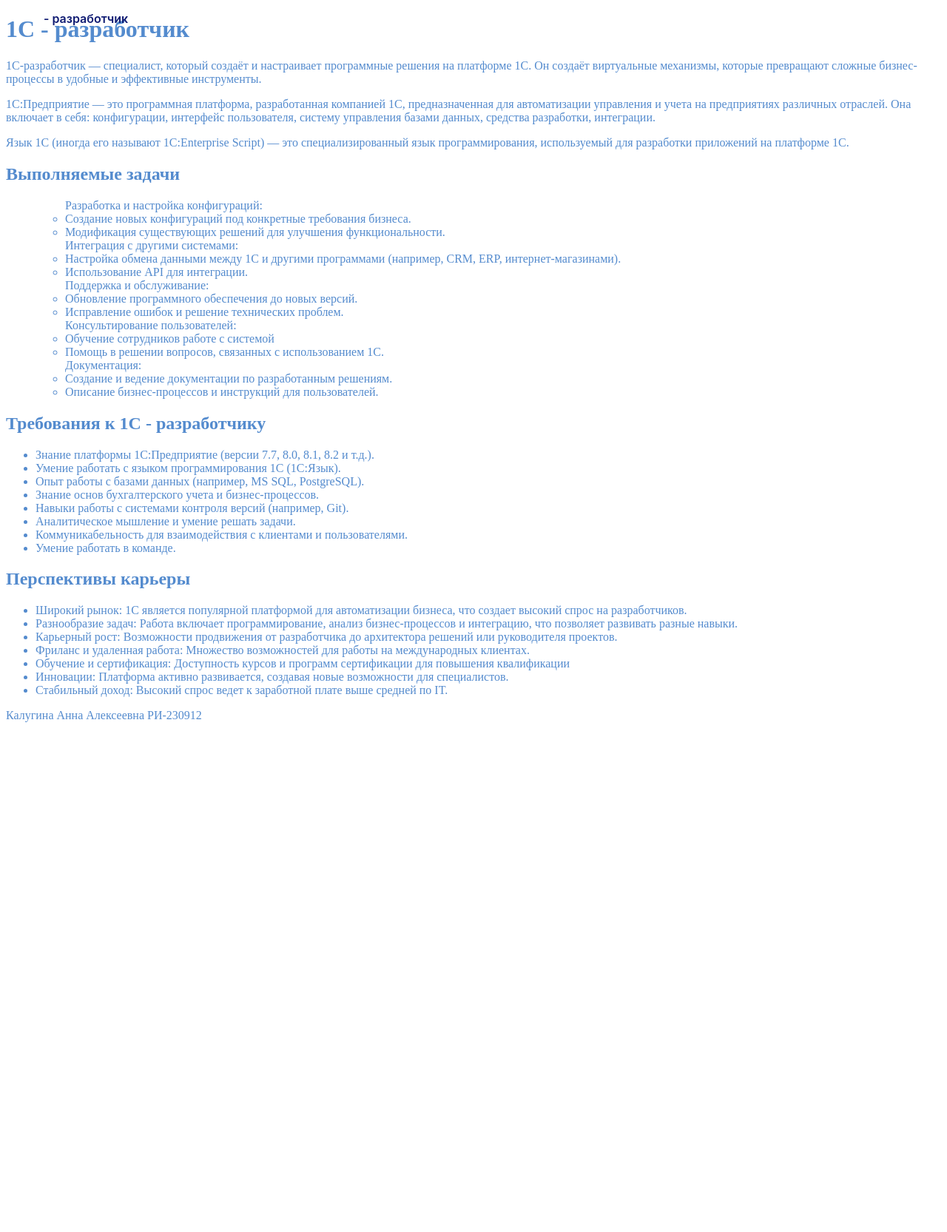
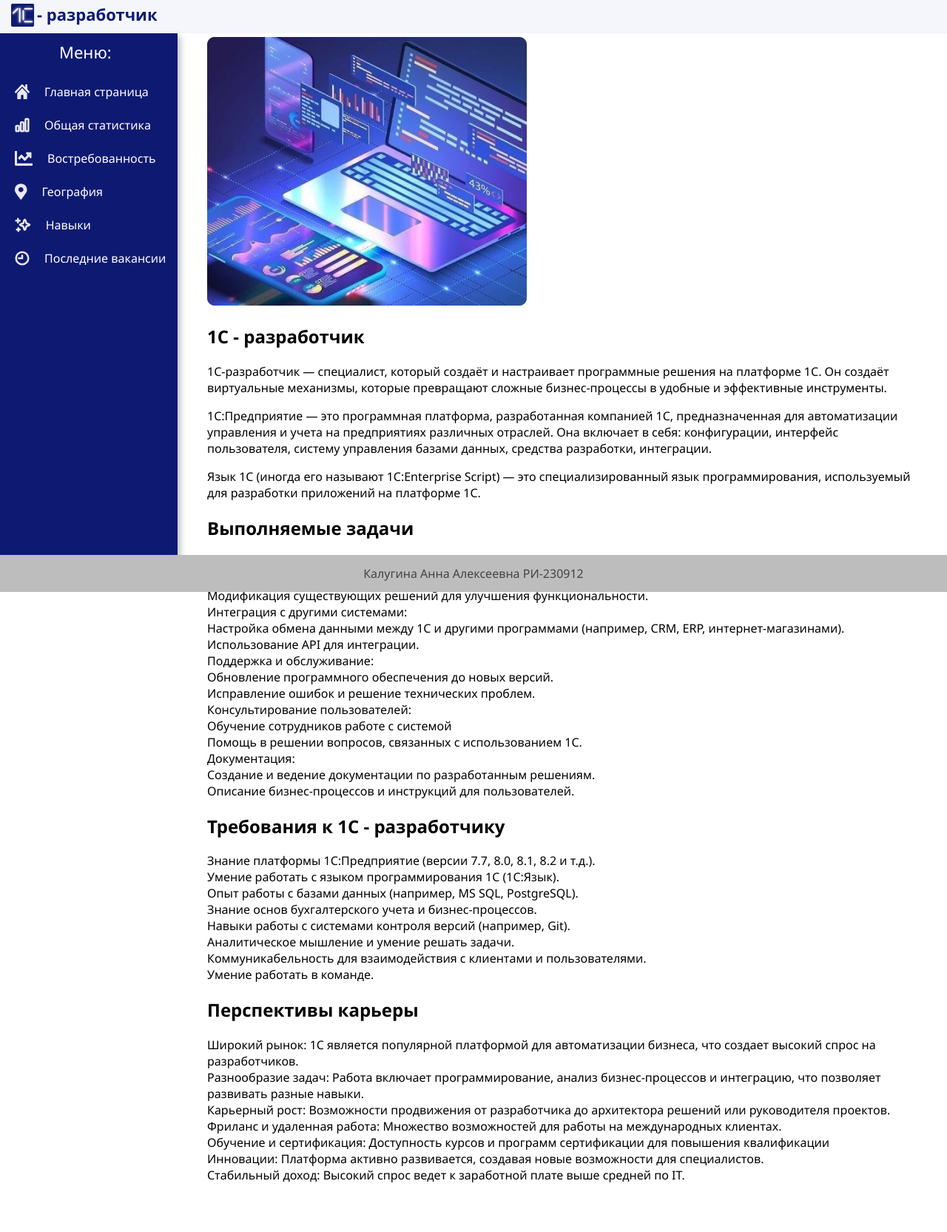
Before and after one commit to kalugina05/Django-project, a Django app: page / in a window 1280 px wide. Shown: the whole page at 74% size. Before the commit the page ends 976 px from the top, so only its background shows below. Run offline with Django 5.2, Linux system fonts and the light colour scheme.

Commit message:
Боковое меню и стили

```diff
--- a/djangoProject/djangoProject/settings.py
+++ b/djangoProject/djangoProject/settings.py
@@ -118,6 +118,9 @@ USE_TZ = True
 
 STATIC_URL = 'static/'
 
+STATICFILES_DIRS = [
+    BASE_DIR / "static",
+]
 # Default primary key field type
 # https://docs.djangoproject.com/en/5.1/ref/settings/#default-auto-field
 
--- a/djangoProject/djangoProject/urls.py
+++ b/djangoProject/djangoProject/urls.py
@@ -1,7 +1,11 @@
 from django.contrib import admin
 from django.urls import path, include
+
+from django.conf import settings
+from django.conf.urls.static import static
+
 
 urlpatterns = [
     path('admin/', admin.site.urls),
     path('', include('main.urls'))
-]
+] + static(settings.STATIC_URL, document_root=settings.STATIC_ROOT)
--- /dev/null
+++ b/djangoProject/main/static/main/css/index.css
@@ -0,0 +1,124 @@
+body {
+    margin: 0;
+    width:100%;
+    min-height: 100vh;
+    background-color: white;
+    font-family: "Segoe UI", Arial, sans-serif;
+}
+
+header {
+    margin:0;
+    position: fixed;
+    width: 100%;
+    height: 40px;
+    top: 0;
+    padding-left: 15px;
+    padding-top: 5px;
+    background-color: #f5f6fb
+}
+
+.header-text {
+    position: absolute;
+    left: 50px;
+    top: -18px;
+    font-family: "Segoe UI";
+    font-style: normal;
+    font-weight: 700;
+    font-size: 22px;
+
+    color: #0E1A72;
+}
+
+.content {
+    padding-top: 50px;
+    padding-bottom: 50px;
+    padding-right: 40px;
+    padding-left: 280px;
+}
+
+.menu {
+    display: flex;
+    flex-direction: column;
+    width:240px;
+    height: auto;
+    position: fixed;
+    left: 0;
+    top: 45px;
+    bottom: 50px;
+    background-color: #0E1A72;
+    box-shadow: 4px 4px 8px 0 rgba(34, 60, 80, 0.3);
+}
+
+.menu_text {
+    display: flex;
+    color: white;
+    font-size: 22px;
+    font-family: "Segoe UI";
+    text-decoration: none;
+    font-weight: 500;
+    padding-top: 10px;
+    padding-left: 80px;
+}
+
+ul {
+    list-style-type: none;
+    padding-left: 0px;
+}
+
+.link {
+    display: flex;
+    position: relative;
+    text-decoration: none;
+    height: 45px;
+    padding-left: 20px;
+    align-items: center;
+}
+
+.link > img {
+    margin-right: 20px;
+}
+
+.link > span{
+    font-family: "Segoe UI";
+    text-decoration: none;
+    color: white;
+    font-size: 16px;
+}
+
+.link:hover{
+    background-color: rgba(189, 189, 189, 0.3);
+}
+
+.link:hover:before {
+    display: flex;
+}
+
+.link:before {
+    content: "";
+    display: none;
+    position: absolute;
+    left: 0;
+    top: 0;
+    width:5px;
+    height:100%;
+    background-color: #548BCE;
+}
+
+footer {
+    position: fixed;
+    bottom: 0px;
+    background-color:rgba(189, 189, 189, 1);
+    width: 100%;
+    height: 50px
+}
+
+.footer-text{
+    font-family: 'Segoe UI';
+    font-style: normal;
+    font-weight: 400;
+    font-size: 16px;
+    line-height: 19px;
+    text-align: center;
+
+    color: #444444;
+}
--- a/djangoProject/main/templates/main/index.css
+++ /dev/null
@@ -1,27 +0,0 @@
-body {
-    color: #548BCE;
-}
-
-.head {
-    position: absolute;
-    width: 1280px;
-    height: 52px;
-    left: 1px;
-    top: 0px;
-}
-
-.head-text {
-    position: absolute;
-    width: 124px;
-    height: 19px;
-    left: 58px;
-    top: 16px;
-
-    font-family: 'Inter';
-    font-style: normal;
-    font-weight: 600;
-    font-size: 16px;
-    line-height: 19px;
-
-    color: #0E1A72;
-}
--- a/djangoProject/main/templates/main/index.html
+++ b/djangoProject/main/templates/main/index.html
@@ -1,16 +1,61 @@
+{% load static %}
 <!DOCTYPE html>
 <html lang="ru">
 <head>
     <meta charset="UTF-8">
     <meta name="viewport" content="width=device-width, initial-scale=1.0">
     <title>Главная страница</title>
-    <link rel="stylesheet" type = "text/css" href="index.css">
+    <link rel="stylesheet" href="{% static 'main/css/index.css' %}">
 </head>
 <body>
-    <header class="head">
-        <span class="head-text">- разработчик</span>
+    <header>
+        <img src="{% static 'main/img/logotype.png' %}" alt = "логотип" width="32" height="32">
+        <p class="header-text">- разработчик</p>
     </header>
     <main>
+        <section class = "menu">
+            <span class="menu_text">Меню:</span>
+            <ul class="menu_list list">
+                <li class="menu_item item">
+                    <a href="#" class="menu_link link">
+                        <img src="{% static 'main/img/home.svg' %}" alt="home" width="20" height="20">
+                        <span>Главная страница</span>
+                    </a>
+                </li>
+                <li class="menu_item item">
+                    <a href="#" class="menu_link link">
+                        <img src="{% static 'main/img/phone_signal.svg' %}" alt="phone_signal" width="20" height="20">
+                        <span>Общая статистика</span>
+                    </a>
+                </li>
+                <li class="menu_item item">
+                    <a href="#" class="menu_link link">
+                        <img src="{% static 'main/img/statistic.svg' %}" alt="statistic" width="24" height="20">
+                        <span>Востребованность</span>
+                    </a>
+                </li>
+                <li class="menu_item item">
+                    <a href="#" class="menu_link link">
+                        <img src="{% static 'main/img/map_marker.svg' %}" alt="map_marker" width="16.5" height="22">
+                        <span>География</span>
+                    </a>
+                </li>
+                <li class="menu_item item">
+                    <a href="#" class="menu_link link">
+                        <img src="{% static 'main/img/sparks.svg' %}" alt="sparks" width="21.65" height="20">
+                        <span>Навыки</span>
+                    </a>
+                </li>
+                <li class="menu_item item">
+                    <a href="#" class="menu_link link">
+                        <img src="{% static 'main/img/clock.svg' %}" alt="clock" width="20" height="20">
+                        <span>Последние вакансии</span>
+                    </a>
+                </li>
+            </ul>
+        </section>
+        <section class = "content">
+            <img src="{% static 'main/img/image_hero.png' %}" alt = "главная картинка">
             <h1>1C - разработчик</h1>
             <p>1С-разработчик — специалист, который создаёт и настраивает программные решения на платформе 1С. Он создаёт виртуальные механизмы, которые превращают сложные бизнес-процессы в удобные и эффективные инструменты.</p>
             <p>1С:Предприятие — это программная платформа, разработанная компанией 1С, предназначенная для автоматизации управления и учета на предприятиях различных отраслей. Она включает в себя: конфигурации, интерфейс пользователя, систему управления базами данных, средства разработки, интеграции.</p>
@@ -61,9 +106,10 @@
                 <li>Инновации: Платформа активно развивается, создавая новые возможности для специалистов.</li>
                 <li>Стабильный доход: Высокий спрос ведет к заработной плате выше средней по IT.</li>
             </ul>
+        </section>
     </main>
-    <footer>
-        <p>Калугина Анна Алексеевна РИ-230912</p>
+    <footer class = "foot">
+        <p class="footer-text">Калугина Анна Алексеевна РИ-230912</p>
     </footer>
 </body>
 </html>
```
Also changed, not shown: djangoProject/main/static/main/img/clock.svg (added), djangoProject/main/static/main/img/home.svg (added), djangoProject/main/static/main/img/image_hero.png (added), djangoProject/main/static/main/img/logotype.png (renamed from djangoProject/main/templates/main/img/logotype.png), djangoProject/main/static/main/img/map_marker.svg (added), djangoProject/main/static/main/img/phone_signal.svg (added), djangoProject/main/static/main/img/sparks.svg (added), djangoProject/main/static/main/img/statistic.svg (added). Lines whose indentation alone changed are shown as unchanged.
